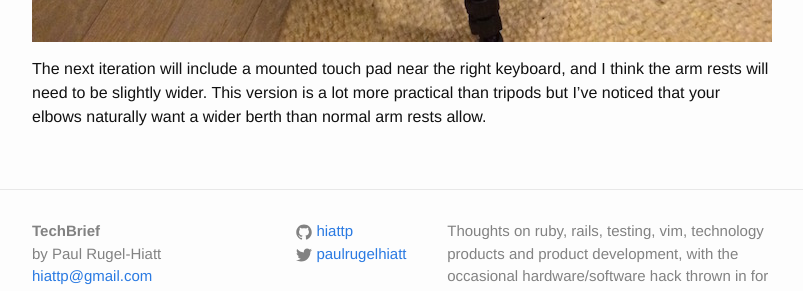
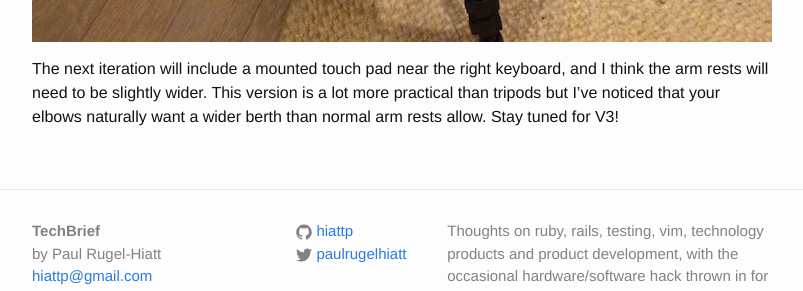
Before and after one commit to hiattp/blog, a Jekyll site: the page built from _posts/2015-06-15-a-more-ergonomic-keyboard-strategy.markdown, in a window 1280 px wide and 900 px high, scrolled down 3219 px. Shown: the part 530-821 px from the top of the window, without its empty margins (238-1041 px from the left). Built offline with Jekyll 4.4.1, drawn with Linux system fonts in a browser that asks for light colours; comment, search, counter and statistics services are not loaded.

```diff
--- a/_posts/2015-06-15-a-more-ergonomic-keyboard-strategy.markdown
+++ b/_posts/2015-06-15-a-more-ergonomic-keyboard-strategy.markdown
@@ -39,7 +39,8 @@ the tripods and getting them placed just right was a huge pain.
 The next iteration will include a mounted touch pad near the right keyboard, and
 I think the arm rests will need to be slightly wider. This version is a lot more
 practical than tripods but I've noticed that your elbows naturally want a wider
-berth than normal arm rests allow.
+berth than normal arm rests allow. Stay tuned for V3!
+
 
 [lockstep]:    https://www.locksteplabs.com
 [kinesis]:     http://www.kinesis-ergo.com/
```
Also changed, not shown: other parts of _posts/2015-06-15-a-more-ergonomic-keyboard-strategy.markdown (+4 -4 lines).
